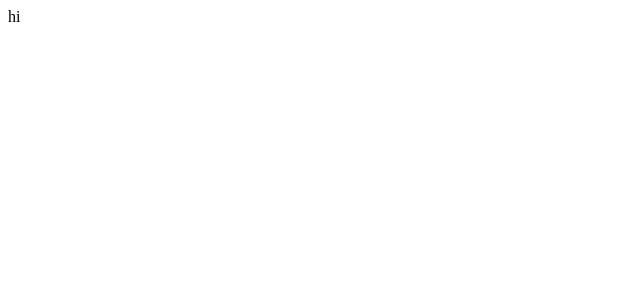
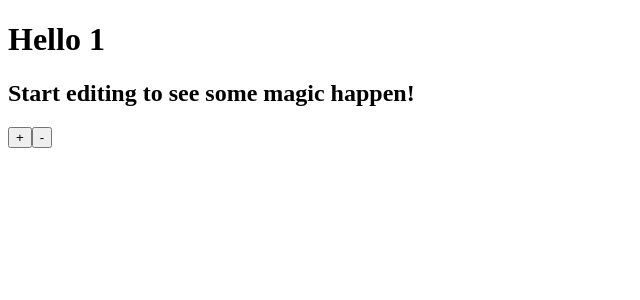
Before and after one commit to mmyeon/nooks, a React (Create React App) app: page / in a window 1280 px wide. Shown: the top 300 px of the page, without its empty margins (0-640 px from the left). Built offline with nearby package versions, Linux system fonts and the light colour scheme.

Commit message:
[useState] useState 활용해서 1씩 증가,감소하는 기능 구현

```diff
--- a/src/App.js
+++ b/src/App.js
@@ -1,5 +1,24 @@
-function App() {
-  return <div className="App">hi</div>;
-}
+import React, { useState } from "react";
+
+const App = () => {
+  const [item, setItem] = useState(1);
+
+  const incrementItem = () => {
+    setItem(item + 1);
+  };
+
+  const decrementItem = () => {
+    setItem(item - 1);
+  };
+
+  return (
+    <div className="App">
+      <h1>Hello {item}</h1>
+      <h2>Start editing to see some magic happen!</h2>
+      <button onClick={incrementItem}>+</button>
+      <button onClick={decrementItem}>-</button>
+    </div>
+  );
+};
 
 export default App;
```
